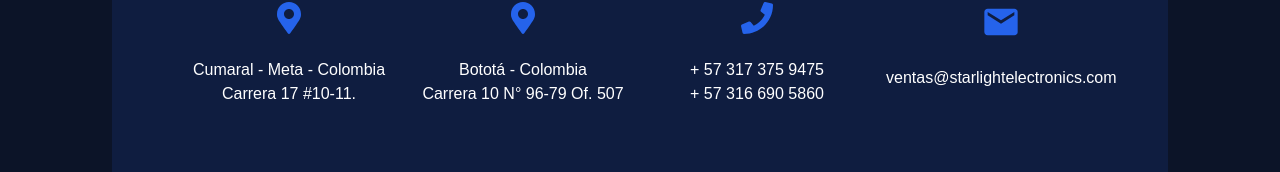
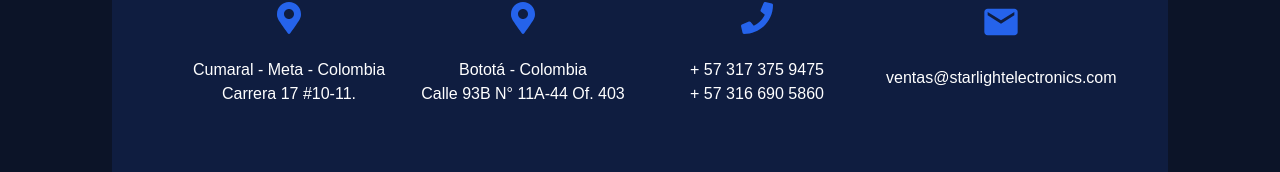
Before and after one commit to starlightelectronics/Starlight-Electronics-Web, a React (Vite) app: page / in a window 1280 px wide. Shown: the part 5055-5227 px from the top of the page. Built offline with nearby package versions, Linux system fonts and the light colour scheme; what tw-elements would draw is missing.

Commit message:
Update FormContact.jsx

```diff
--- a/src/components/FormContact.jsx
+++ b/src/components/FormContact.jsx
@@ -62,7 +62,7 @@
                                     <svg className="w-8 h-8 text-blue-600 mb-6 mx-auto" xmlns="http://www.w3.org/2000/svg" viewBox="0 0 384 512"><path fill="currentColor" d="M172.268 501.67C26.97 291.031 0 269.413 0 192 0 85.961 85.961 0 192 0s192 85.961 192 192c0 77.413-26.97 99.031-172.268 309.67-9.535 13.774-29.93 13.773-39.464 0zM192 272c44.183 0 80-35.817 80-80s-35.817-80-80-80-80 35.817-80 80 35.817 80 80 80z"></path></svg>
                                 </a>
                                 <h6 className="font-medium text-white">Bototá - Colombia</h6>
-                                <h6 className="font-medium text-white">Carrera 10 N° 96-79 Of. 507</h6>
+                                <h6 className="font-medium text-white">Calle 93B N° 11A-44 Of. 403</h6>
                             </div>
                             <div className="mb-6 md:mb-0 text-center mx-auto">
                                 <a target='_blank' href="https://wa.me/573173759475">
```
